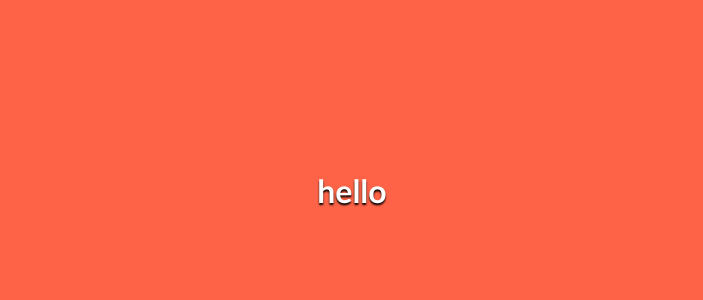
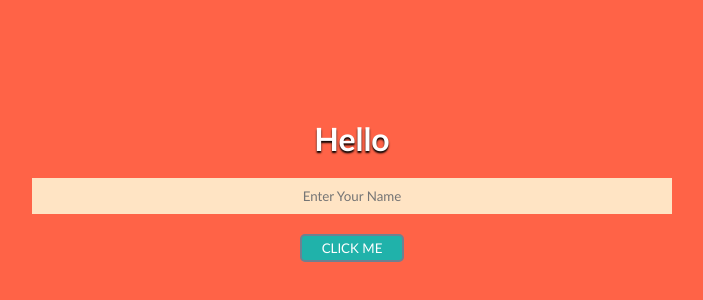
Before and after one commit to sushilv3/react_form_prac, a React (Create React App) app: page / in a window 1280 px wide. Shown: the part 210-510 px from the top of the page, without its empty margins (288-991 px from the left). Built offline with nearby package versions, Linux system fonts and the light colour scheme.

Commit message:
controlled component

```diff
--- a/src/App.js
+++ b/src/App.js
@@ -1,8 +1,27 @@
+import React, { useState } from 'react';
 import './App.css';
 
 function App() {
+
+const[name, setName] = useState();
+const[fullName, setFullName] = useState();
+
+  const inputEven = (event)=>{
+    console.log(event.target.value);
+    setName(event.target.value)
+  };
+
+  const onSubmit = () =>{
+    setFullName(name);
+  }
   return (
-    <h1>hello</h1>
+    <>
+      <div>
+         <h1>Hello {fullName}</h1>
+         <input type="text" placeholder="Enter Your Name" onChange={inputEven}  value={name}/>
+         <button onClick={onSubmit} >Click Me</button>
+      </div>
+    </>
   );
 }
 
```
